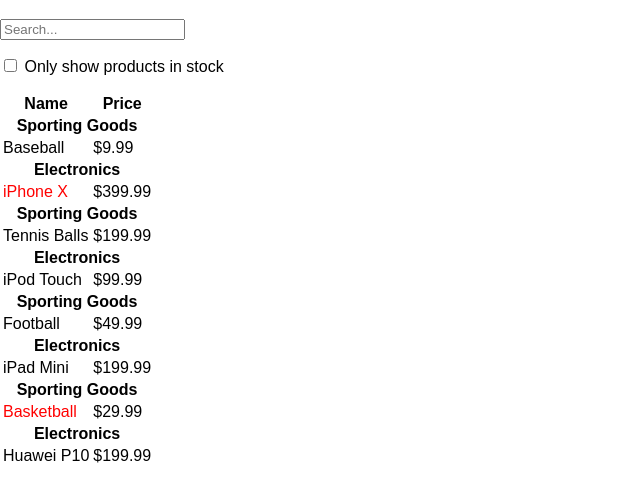
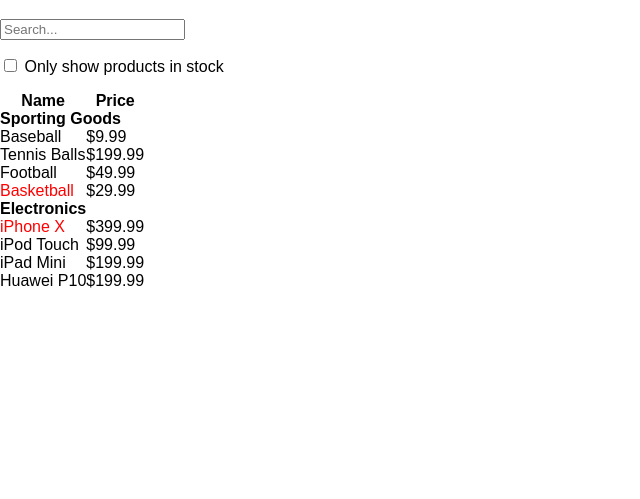
Before and after one commit to silvio-galli/thinking-in-react, a React app: page / in a window 1280 px wide. Shown: the part 61-560 px from the top of the page, without its empty margins (0-640 px from the left). Built offline with nearby package versions, Linux system fonts and the light colour scheme.

Commit message:
Refactored ProductTable, ProductCategoryRow, ProductRow

```diff
--- a/src/components/ProductCategoryRow.js
+++ b/src/components/ProductCategoryRow.js
@@ -1,16 +1,13 @@
 import React from 'react'
 
-class ProductCategoryRow extends React.Component {
-  render() {
-    const category = this.props.category;
-    return (
-      <tr>
-        <th colSpan="2">
-          {category}
-        </th>
-      </tr>
-    );
-  }
+const ProductCategoryRow = (props) => {
+  return (
+    <tr>
+      <td colSpan="2" className="category">
+        {props.children}
+      </td>
+    </tr>
+  )
 }
 
 export default ProductCategoryRow
--- a/src/components/ProductRow.js
+++ b/src/components/ProductRow.js
@@ -1,21 +1,11 @@
 import React from 'react'
 
-class ProductRow extends React.Component {
-  render() {
-    const product = this.props.product;
-    const name = product.stocked ?
-      product.name :
-      <span style={{color: 'red'}}>
-        {product.name}
-      </span>;
-
-    return (
-      <tr>
-        <td>{name}</td>
-        <td>{product.price}</td>
-      </tr>
-    );
-  }
+const ProductRow = (props) => {
+  return (
+    <tr>
+      {props.children}
+    </tr>
+  )
 }
 
 export default ProductRow
--- a/src/components/ProductTable.js
+++ b/src/components/ProductTable.js
@@ -2,41 +2,50 @@
 import ProductCategoryRow from './ProductCategoryRow'
 import ProductRow from './ProductRow'
 
-class ProductTable extends React.Component {
-  render() {
-    const rows = [];
-    let lastCategory = null;
-
-    // TODO: this is ok only if the data are sorted by category
-    // if the rows are shuffled the result is not correct
-    this.props.products.forEach((product) => {
-      if (product.category !== lastCategory) {
-        rows.push(
-          <ProductCategoryRow
-            category={product.category}
-            key={product.category} />
-        );
-      }
-      rows.push(
-        <ProductRow
-          product={product}
-          key={product.name} />
-      );
-      lastCategory = product.category;
-    });
-
+function ProductTable(props) {
+  const displayProducts = filterData(props.products)
   return (
-      <table>
+    <table className="products" cellPadding='0' cellSpacing='0'>
       <thead>
         <tr>
           <th>Name</th>
           <th>Price</th>
         </tr>
       </thead>
-        <tbody>{rows}</tbody>
+      <tbody>
+        { displayProducts }
+      </tbody>
     </table>
-    );
+  )
 }
+
+function filterData(data) {
+  // get the categories
+  const categories = new Set(data.map(item => item.category))
+  // here we store the components to display in the table
+  let displayProducts = [];
+  // parse the products list per category
+  [...categories].map(category => {
+    // one row for the category
+    displayProducts.push(
+      <ProductCategoryRow key={category}>
+        {category}
+      </ProductCategoryRow>
+    )
+    data.filter(product => product.category === category).map(product => {
+      const stock = product.stocked ? "in-stock" : "out-of-stock"
+      // one row for every item of that category
+      displayProducts.push(
+        <ProductRow key={product.name}>
+          <td className={`product-name ${stock}`}>{product.name}</td>
+          <td className="product-price">{product.price}</td>
+        </ProductRow>
+      )
+      return false
+    })
+    return false
+  })
+  return displayProducts
 }
 
 export default ProductTable
--- a/src/index.css
+++ b/src/index.css
@@ -3,3 +3,11 @@
   padding: 0;
   font-family: sans-serif;
 }
+
+.category {
+  font-weight: bold;
+}
+
+.out-of-stock {
+  color: red;
+}
```
Lines whose indentation alone changed are shown as unchanged.
